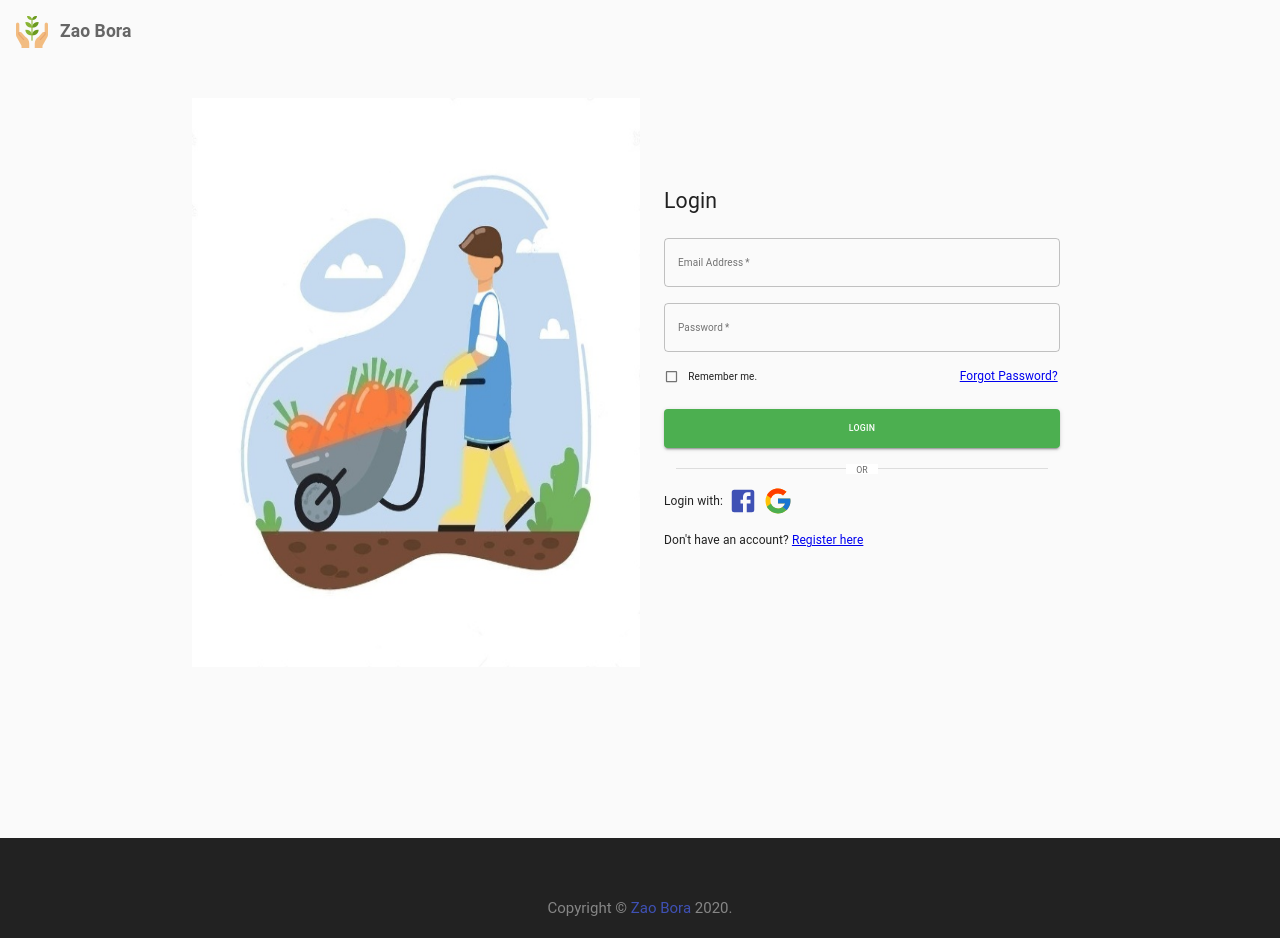
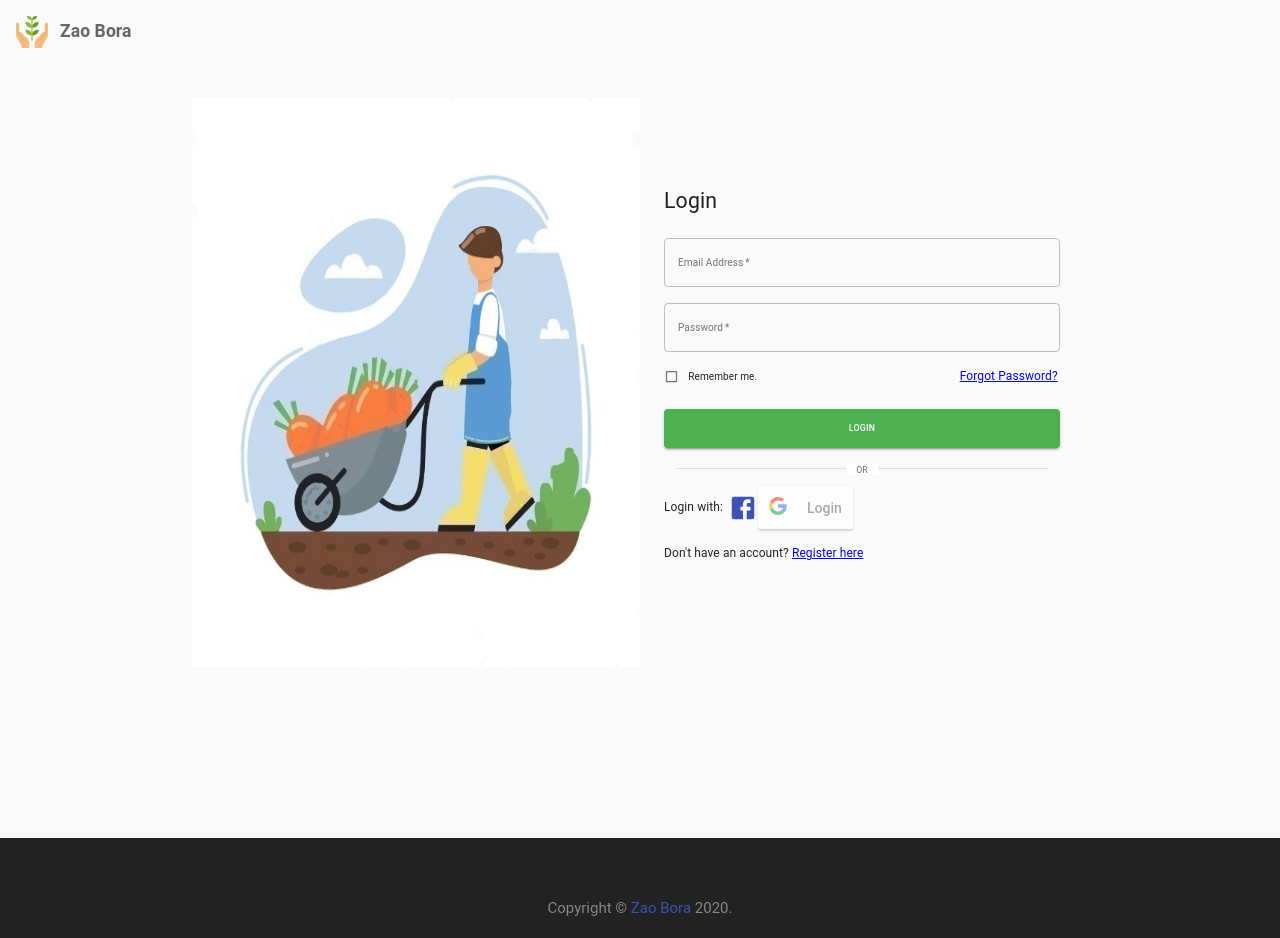
Before and after one commit to BuildForSDGCohort2/Team-254-zaoBora-frontend, a React (Create React App) app: page /login in a window 1280 px wide. Built offline with nearby package versions, Linux system fonts and the light colour scheme; no server answers.

Commit message:
Added google login feature

```diff
--- a/package.json
+++ b/package.json
@@ -4,6 +4,7 @@
   "private": true,
   "proxy": "http://localhost:5000",
   "dependencies": {
+    "@auth0/auth0-react": "^1.0.0",
     "@babel/cli": "^7.6.4",
     "@material-ui/core": "^4.11.0",
     "@material-ui/icons": "^4.9.1",
@@ -18,6 +19,7 @@
     "normalize.css": "^8.0.1",
     "react": "^16.10.2",
     "react-dom": "^16.10.2",
+    "react-google-login": "^5.1.21",
     "react-icons": "^3.11.0",
     "react-redux": "^7.1.3",
     "react-router-dom": "^5.1.2",
--- /dev/null
+++ b/src/auth_config.js
@@ -0,0 +1,8 @@
+const config = [
+ {
+    domain: "zaobora.us.auth0.com",
+    clientId: "RaDB0HljmbdItH6cBqTaZg7pycnX19pA"
+ }
+]
+
+export default config
--- /dev/null
+++ b/src/buttons/google/GoogleButton.js
@@ -0,0 +1,62 @@
+import React, { Component } from 'react'
+import { GoogleLogin, GoogleLogout } from 'react-google-login';
+
+// const clientId = process.env.REACT_APP_CLIENT_ID;
+
+class GoogleButton extends Component {
+  constructor(props) {
+    super(props)
+
+    this.state = {
+      isLogined: false,
+      accessToken: ''
+    };
+
+    this.login = this.login.bind(this);
+    this.handleLoginFailure = this.handleLoginFailure.bind(this);
+    this.logout = this.logout.bind(this);
+    this.handleLogoutFailure = this.handleLogoutFailure.bind(this);
+  }
+
+  login (response) {
+    if(response.accessToken){
+      this.setState(state => ({
+        isLogined: true,
+        accessToken: response.accessToken
+      }));
+    }
+    console.log(response)
+  }
+
+  logout (response) {
+    this.setState(state => ({
+      isLogined: false,
+      accessToken: ''
+    }));
+  }
+
+  handleLoginFailure (response) {
+    alert('Failed to log in')
+  }
+
+  handleLogoutFailure (response) {
+    alert('Failed to log out')
+  }
+
+  render() {
+    return (
+      <div>
+        <GoogleLogin
+            clientId="248824929632-14pa3gsul00n3ko7e3v0430j83mni56p.apps.googleusercontent.com"
+            buttonText='Login'
+            onSuccess={ this.login }
+            onFailure={ this.handleLoginFailure }
+            cookiePolicy={ 'single_host_origin' }
+            responseType='code,token'
+          />
+      </div>
+    )
+  }
+}
+
+export default GoogleButton
--- a/src/components/LoginForm.js
+++ b/src/components/LoginForm.js
@@ -9,7 +9,10 @@ import FormControl from '@material-ui/core/FormControl';
 import Select from '@material-ui/core/Select';
 import InputLabel from '@material-ui/core/InputLabel';
 import FacebookIcon from '@material-ui/icons/Facebook';
+
 import { FcGoogle } from "react-icons/fc";
+import GoogleButton from '../buttons/google/GoogleButton'
+
 import {
 	makeStyles,
 	createMuiTheme,
@@ -19,6 +22,7 @@ import {
 import { Form, ErrorMessage } from "formik";
 import { NavLink } from 'react-router-dom';
 
+import { useAuth0 } from "@auth0/auth0-react";
 
 const useStyles = makeStyles((theme) => ({
     root: {
@@ -57,6 +61,11 @@ const theme = createMuiTheme({
 		},
 	}
 });
+
+// function to handle Login using facebook
+const handleFacebookLogin = () => {
+	console.log("hello")
+}
 
 const LoginForm = (props) => {
     const classes = useStyles();
@@ -160,11 +169,7 @@ const LoginForm = (props) => {
 							fontSize: 30,
 							marginLeft: 5,
 							cursor: 'pointer'
-						}} /><FcGoogle style={{
-							fontSize: 30,
-							marginLeft: 5,
-							cursor: 'pointer'
-						}} />
+						}} /><GoogleButton />
 					</span>
 				</Grid>
 			</Grid>
--- a/src/index.js
+++ b/src/index.js
@@ -1,20 +1,21 @@
 import React from 'react';
-import { render } from 'react-dom';
+import ReactDOM from 'react-dom';
 import axios from 'axios';
+import { Auth0Provider } from "@auth0/auth0-react";
+// import config from './auth_config.js'
 
 import App from './App';
-// import configureStore from './store/configureStore';
 
-// const store = configureStore();
-let hasRendered = false;
+const domain = process.env.REACT_APP_AUTH0_DOMAIN;
+const clientId = process.env.REACT_APP_AUTH0_CLIENT_ID;
 
-render(<div className="spinner-border text-warning"></div>, document.getElementById('root'));
-
-const renderApp = () => {
-
-    if (!hasRendered) {
-        render(<App />, document.getElementById('root'));
-        hasRendered = true;
-    }
-}
-renderApp();
+    ReactDOM.render(
+      <Auth0Provider
+        domain={domain}
+        clientId={clientId}
+        redirectUri={window.location.origin}
+        >
+          <App />
+      </Auth0Provider>,
+      document.getElementById('root')
+    );
```
Also changed, not shown: src/buttons/google/GoogleLogoutButton.js (added), 2 other files (tests, documents, lock files or other folders).
